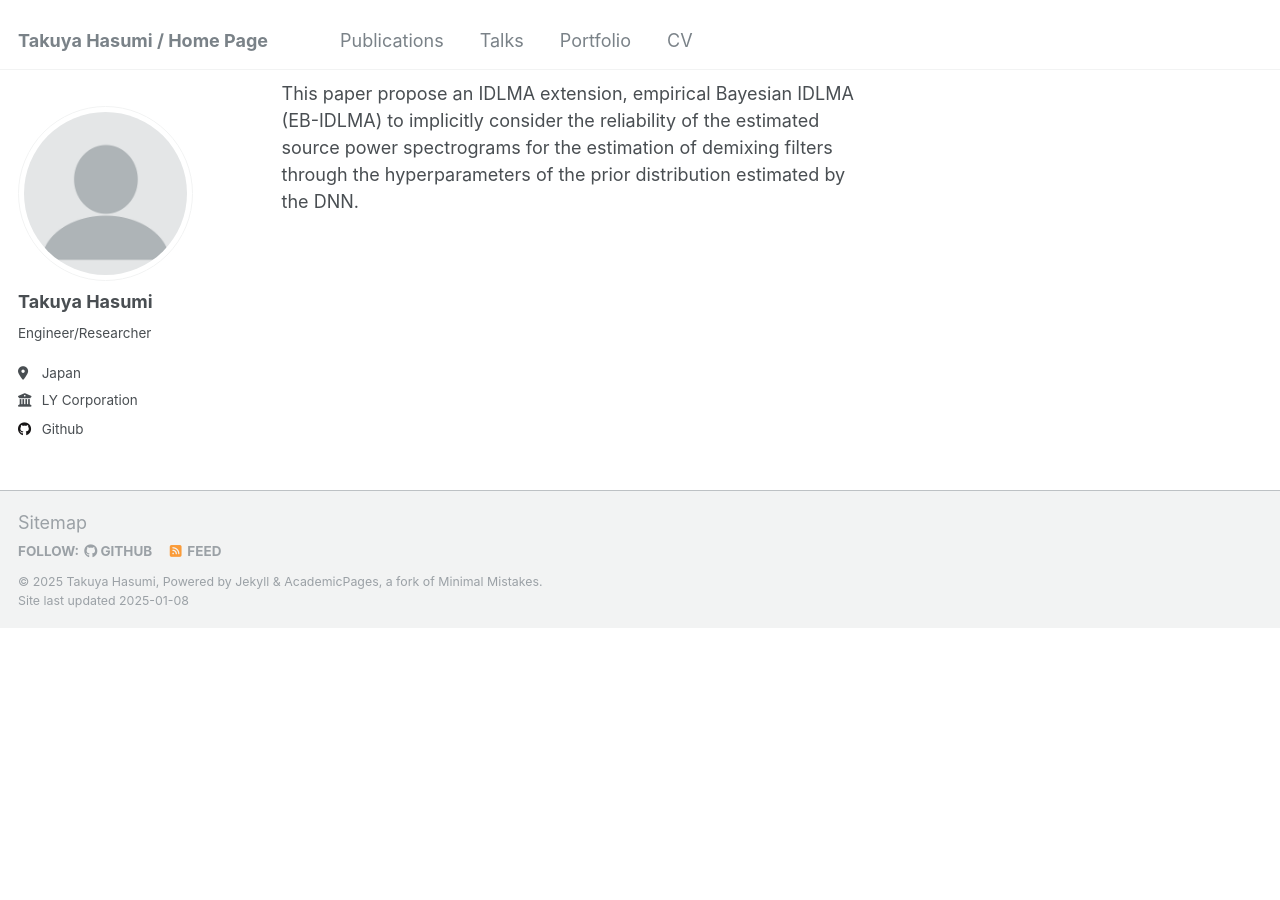
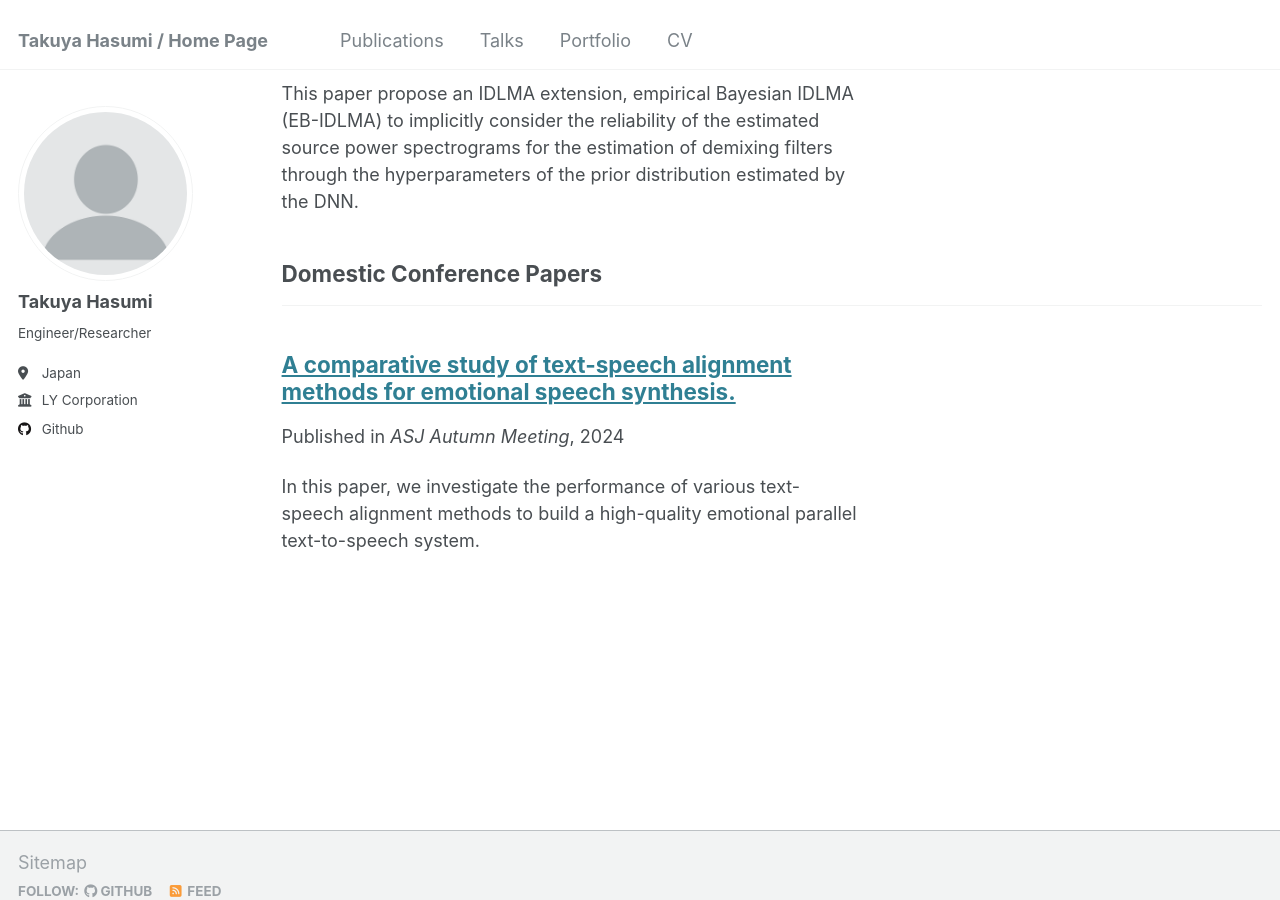
Before and after one commit to tky823/tky823.github.io, a Jekyll site: the page built from _pages/publications.html, in a window 1280 px wide and 900 px high, scrolled down 706 px. Built offline with Jekyll 4.4.1, drawn with Linux system fonts in a browser that asks for light colours; before the commit the page ends 1334 px from its top, so only the background shows below that.

Commit message:
Add domestic conference section

```diff
--- a/_config.yml
+++ b/_config.yml
@@ -82,6 +82,8 @@ publication_category:
     title: 'Journal Articles'
   conferences:
     title: 'Conference Papers'
+  domestic_conferences:
+    title: 'Domestic Conference Papers'
 
 # Site Settings
 teaser                   :  # filename of teaser fallback teaser image placed in /images/, .e.g. "500x300.png"
--- /dev/null
+++ b/_publications/2024-09-04-asj-comparative.md
@@ -0,0 +1,9 @@
+---
+title: "A comparative study of text-speech alignment methods for emotional speech synthesis."
+collection: publications
+category: domestic_conferences
+permalink: /publication/2024-09-04-asj-comparative
+excerpt: "In this paper, we investigate the performance of various text-speech alignment methods to build a high-quality emotional parallel text-to-speech system."
+date: 2024-09-04
+venue: 'ASJ Autumn Meeting'
+---
```
